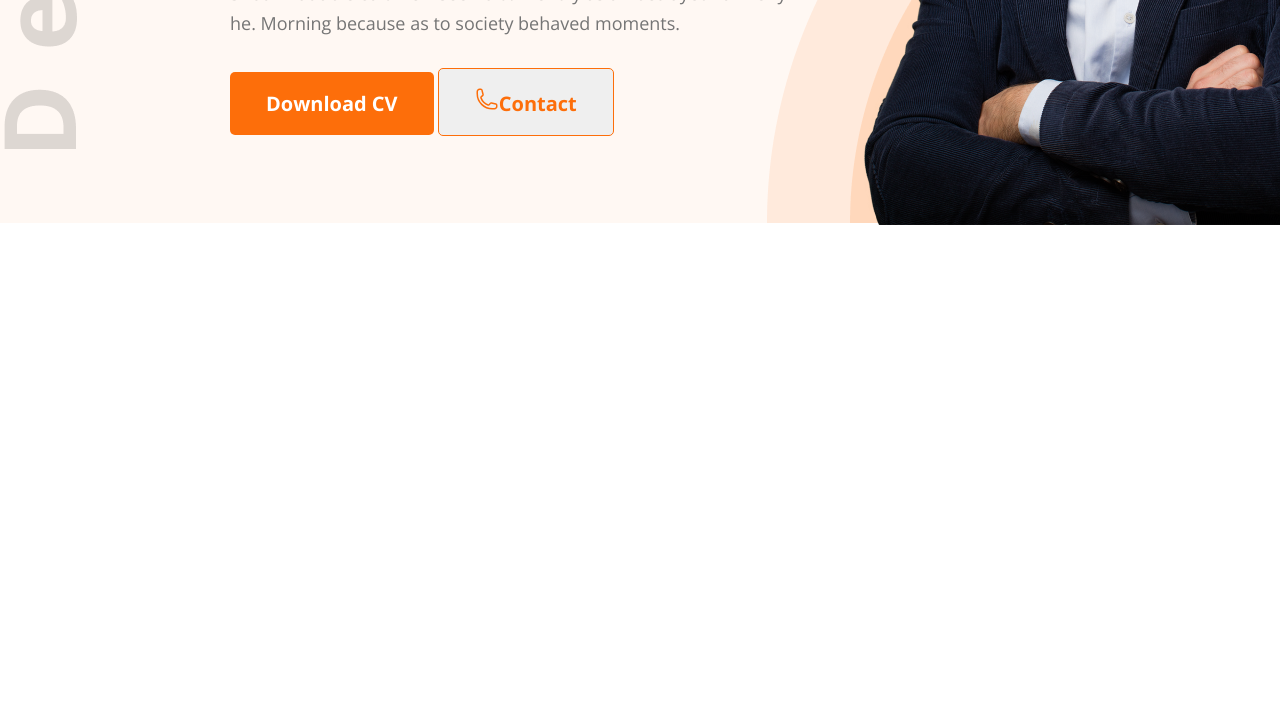
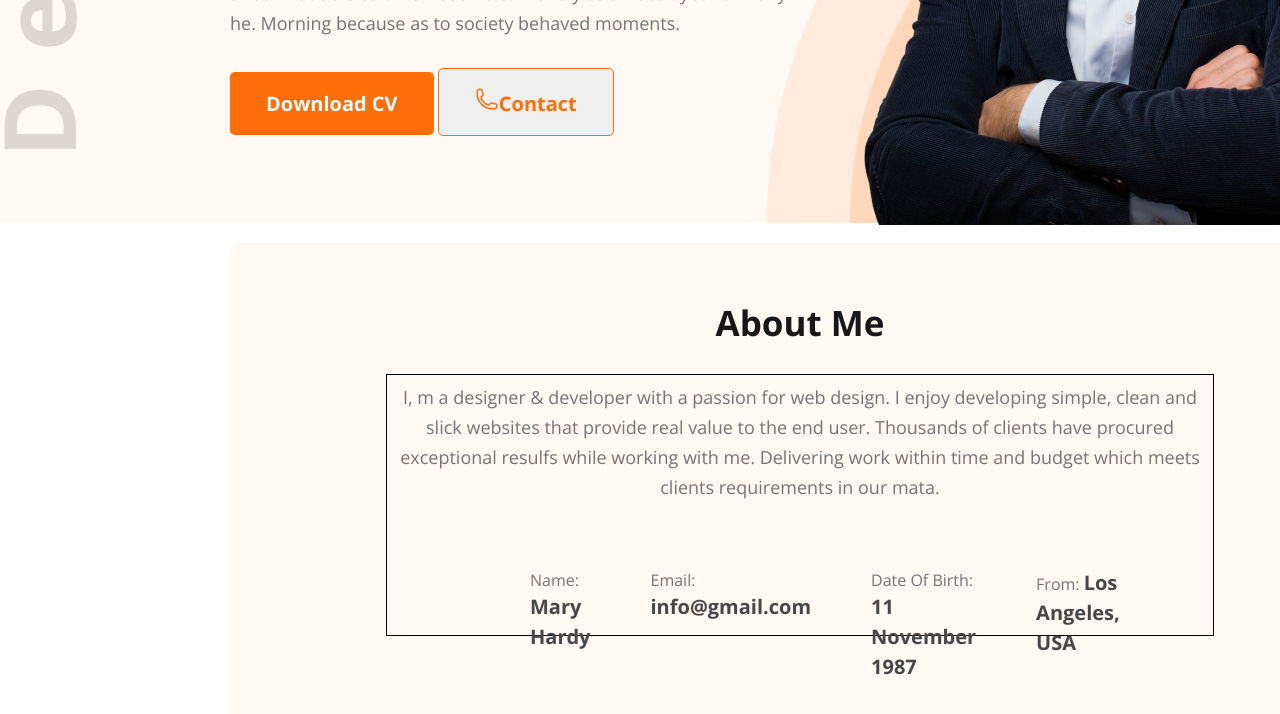
Before and after one commit to saimul380/Shawon_portfolio, a plain HTML site: page index.html in a window 1280 px wide. Shown: the part 614-1328 px from the top of the page. Before the commit the page ends 839 px from the top, so only its background shows below. Drawn offline with nearby package versions, Linux system fonts and the light colour scheme.

Commit message:
About me portion working

```diff
--- a/index.html
+++ b/index.html
@@ -33,6 +33,23 @@
 
     </header>
 
+    <section>
+
+        <div class="About-section">
+            <div class="About-container">
+                <h3 class="Abouth3">About Me</h3>
+                <p class="Aboutp">I, m a designer & developer with a passion for web design. I enjoy developing simple, clean and slick websites that provide real value to the end user. Thousands of clients have procured exceptional resulfs while working with me. Delivering work within time and budget which meets clients requirements in our mata.</p>
+                <div class="Address">
+                <p class="aboutp2">Name: <span>Mary Hardy</span></p>
+                <p class="aboutp2">Email: <span>info@gmail.com</span></p>
+                <p class="aboutp2">Date Of Birth: <span>11 November 1987</span></p>
+                <p class="aboutp2">From: <span>Los Angeles, USA</span></p>
+                </div>
+            </div>
+        </div>
+
+    </section>
+
 
 
 
--- a/style.css
+++ b/style.css
@@ -27,7 +27,7 @@ header{
     font-weight: 800;
     line-height: normal;
 }
-span{
+.navheadline>span{
     color: #FD6E0A;
     font-size: 45px;
     font-style: normal;
@@ -115,3 +115,72 @@ nav a{
     background: url(/Assets/hardy.png) no-repeat;
     margin-top:50px ;
 }
+.About-section{
+    display:flex;
+    justify-content: center;
+    width: 1140px;
+    margin: 230px;
+    margin-bottom: 20px;
+    margin-top: 20px;
+    height: 550px;
+    flex-shrink: 0;
+    border: 10px none;
+    border-radius: 10px;
+    background: #FFF8F3;
+}
+.About-container{
+    margin: 131px 156px 157px;
+    justify-content: center;
+    display: flex;
+    width: 827px;
+    height: auto;
+    flex-direction: column;
+    align-items: center;
+    border: 1px solid;
+
+}
+.Abouth3{
+    color: var(--Dark-01, #181818);
+    text-align: center;
+    margin: 35px 48px;
+    display: inline;
+    font-size: 35px;
+    font-style: normal;
+    font-weight: 700;
+    line-height: normal;
+
+}
+
+.Aboutp{
+    color: var(--Dark-03, #757575);
+    text-align: center;
+    font-size: 18px;
+    font-style: normal;
+    font-weight: 400;
+    line-height: 30px;
+    align-self: stretch;
+    padding: 1px 0;
+}
+.Address {
+    display: flex;
+    text-align: left;
+    padding: 15px;
+    border-radius: 5px;
+    width: 100%;
+    max-width: 600px;
+}
+
+.aboutp2 {
+    color: var(--Dark-03, #757575);
+    font-size: 16px;
+    line-height: 24px;
+    padding: 50px 30px;
+    margin: 0;
+}
+.aboutp2>span{
+    color: var(--Dark-02, #474747);
+    font-size: 20px;
+    font-style: normal;
+    font-weight: 700;
+    line-height: 30px;
+}
```
